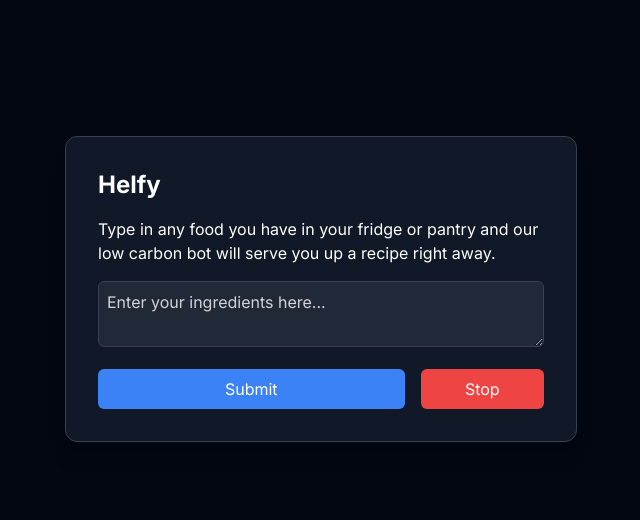
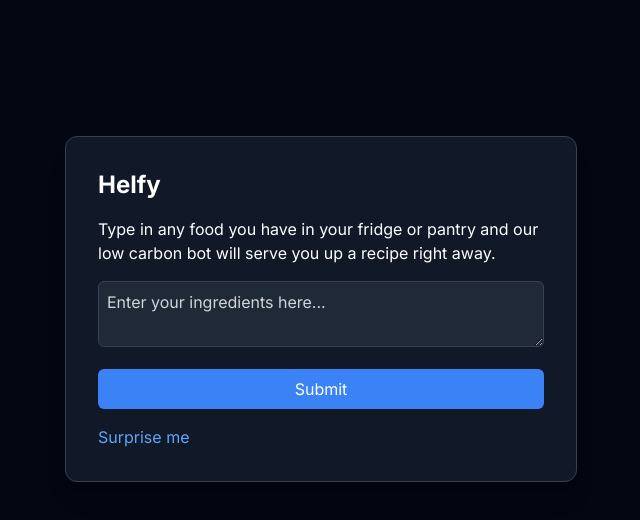
Before and after one commit to wseagar/helfy, a Next.js app: page / in a window 1280 px wide. Shown: the top 520 px of the page, without its empty margins (319-959 px from the left). Built offline with nearby package versions, Linux system fonts and the light colour scheme.

Commit message:
random ingredients

```diff
--- a/src/app/components/completion.tsx
+++ b/src/app/components/completion.tsx
@@ -5,18 +5,97 @@ import ReactMarkdown, { Options } from "react-markdown";
 import remarkGfm from "remark-gfm";
 import remarkMath from "remark-math";
 
+const randomIngrediants = [
+  "flour",
+  "sugar",
+  "salt",
+  "pepper",
+  "butter",
+  "milk",
+  "eggs",
+  "chicken",
+  "beef",
+  "pork",
+  "cheese",
+  "tomato",
+  "onion",
+  "garlic",
+  "potato",
+  "carrot",
+  "broccoli",
+  "rice",
+  "pasta",
+  "bread",
+  "lettuce",
+  "spinach",
+  "apple",
+  "banana",
+  "orange",
+  "lemon",
+  "lime",
+  "strawberry",
+  "blueberry",
+  "raspberry",
+  "blackberry",
+  "peach",
+  "pear",
+  "pineapple",
+  "mango",
+  "watermelon",
+  "grapes",
+  "corn",
+  "peas",
+  "green beans",
+  "avocado",
+  "olive oil",
+  "vegetable oil",
+  "chocolate",
+  "honey",
+  "syrup",
+  "jam",
+  "jelly",
+  "peanut butter",
+  "almond butter",
+  "cashew butter",
+  "walnut butter",
+  "pecan butter",
+  "hazelnut butter",
+  "macadamia butter",
+  "pistachio butter",
+  "sunflower butter",
+  "sesame butter",
+  "soy butter",
+  "tofu",
+  "tempeh",
+  "seitan",
+  "miso",
+  "soy sauce",
+  "tamari",
+  "fish sauce",
+  "oyster sauce",
+];
+
 export function Completion() {
-  let { completion, input, stop, isLoading, handleInputChange, handleSubmit } =
-    useCompletion({
+  const {
+    completion,
+    input,
+    stop,
+    isLoading,
+    handleInputChange,
+    handleSubmit,
+    setInput,
+  } = useCompletion({
     api: "/api/completion",
   });
 
   return (
     <div className="bg-gray-900 text-white border border-gray-700 shadow-xl p-8 rounded-xl max-w-lg mx-auto mt-10">
+      {!completion && (
+        <>
           <h1 className="text-2xl font-bold mb-4">Helfy</h1>
           <p className="mb-4">
-        Type in any food you have in your fridge or pantry and our low carbon
-        bot will serve you up a recipe right away.
+            Type in any food you have in your fridge or pantry and our low
+            carbon bot will serve you up a recipe right away.
           </p>
           <form onSubmit={handleSubmit} className="space-y-4">
             <textarea
@@ -25,6 +104,43 @@ export function Completion() {
               onChange={handleInputChange}
               className="w-full p-2 border border-gray-700 rounded-md placeholder-gray-300 focus:outline-none focus:border-blue-400 bg-gray-800 text-white"
             />
+
+            <div className="flex justify-start space-x-4">
+              <button
+                disabled={isLoading}
+                type="submit"
+                className={`py-2 px-4 bg-blue-500 text-white rounded-md flex-[3] ${
+                  isLoading
+                    ? "opacity-50 cursor-not-allowed"
+                    : "hover:bg-blue-400"
+                } focus:outline-none`}
+              >
+                Submit
+              </button>
+            </div>
+            <div className="flex justify-start space-x-4">
+              <a
+                onClick={() => {
+                  const ingredients = [];
+                  for (let i = 0; i < 3; i++) {
+                    ingredients.push(
+                      randomIngrediants[
+                        Math.floor(Math.random() * randomIngrediants.length)
+                      ]
+                    );
+                  }
+                  setInput(ingredients.join("\n"));
+                }}
+                className="text-blue-400 hover:text-blue-300 focus:outline-none"
+              >
+                Surprise me
+              </a>
+            </div>
+          </form>
+        </>
+      )}
+      {completion && (
+        <>
           <ReactMarkdown
             className="prose prose-invert break-words prose-p:leading-relaxed prose-pre:p-0"
             remarkPlugins={[remarkGfm, remarkMath]}
@@ -32,15 +148,7 @@ export function Completion() {
             {completion}
           </ReactMarkdown>
           <div className="flex justify-start space-x-4">
-          <button
-            disabled={isLoading}
-            type="submit"
-            className={`py-2 px-4 bg-blue-500 text-white rounded-md flex-[3] ${
-              isLoading ? "opacity-50 cursor-not-allowed" : "hover:bg-blue-400"
-            } focus:outline-none`}
-          >
-            Submit
-          </button>
+            {isLoading && (
               <button
                 type="button"
                 onClick={stop}
@@ -48,8 +156,10 @@ export function Completion() {
               >
                 Stop
               </button>
+            )}
           </div>
-      </form>
+        </>
+      )}
     </div>
   );
 }
```
Lines whose indentation alone changed are shown as unchanged.
